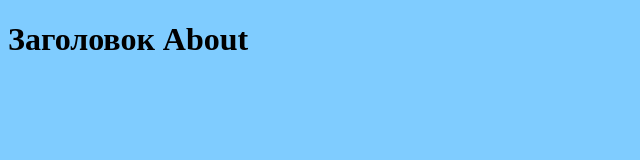
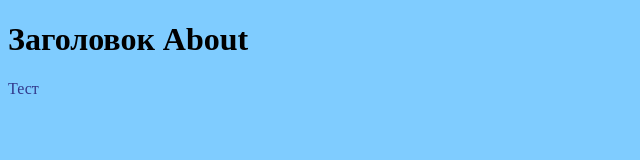
Before and after one commit to Crazy-story/newlab, a plain HTML site: page about.html in a window 1280 px wide. Shown: the full height of the page, 0-640 px from the left. Drawn offline with Linux system fonts and the light colour scheme.

Commit message:
Изменение эбаут

```diff
--- a/about.html
+++ b/about.html
@@ -7,6 +7,6 @@
  </head>
  <body>
   <h1>Заголовок About</h1>
-
+  <p>Тест</p>
  </body>
 </html>
```
